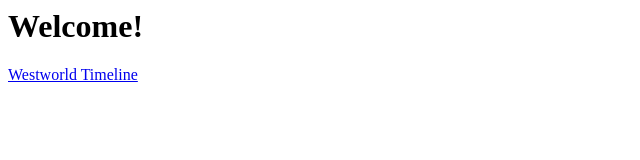
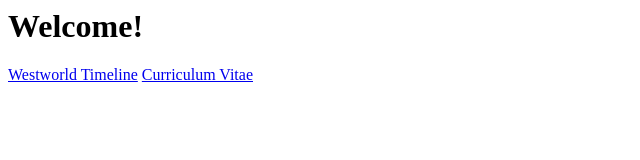
Before and after one commit to perminov-aleksandr/perminov-aleksandr.github.io, a plain HTML site: page index.html in a window 1280 px wide. Shown: the whole page, without its empty margins (0-640 px from the left). Drawn offline with Linux system fonts and the light colour scheme.

Commit message:
cv added as submodule

```diff
--- a/index.html
+++ b/index.html
@@ -5,5 +5,6 @@
 	<body>
 		<h1>Welcome!</h1>
 		<a href="westworld-timeline/index.html">Westworld Timeline</a>
+		<a href="cv/index.html">Curriculum Vitae</a>
 	</body>
 </html>
```
Also changed, not shown: 1 other file.
